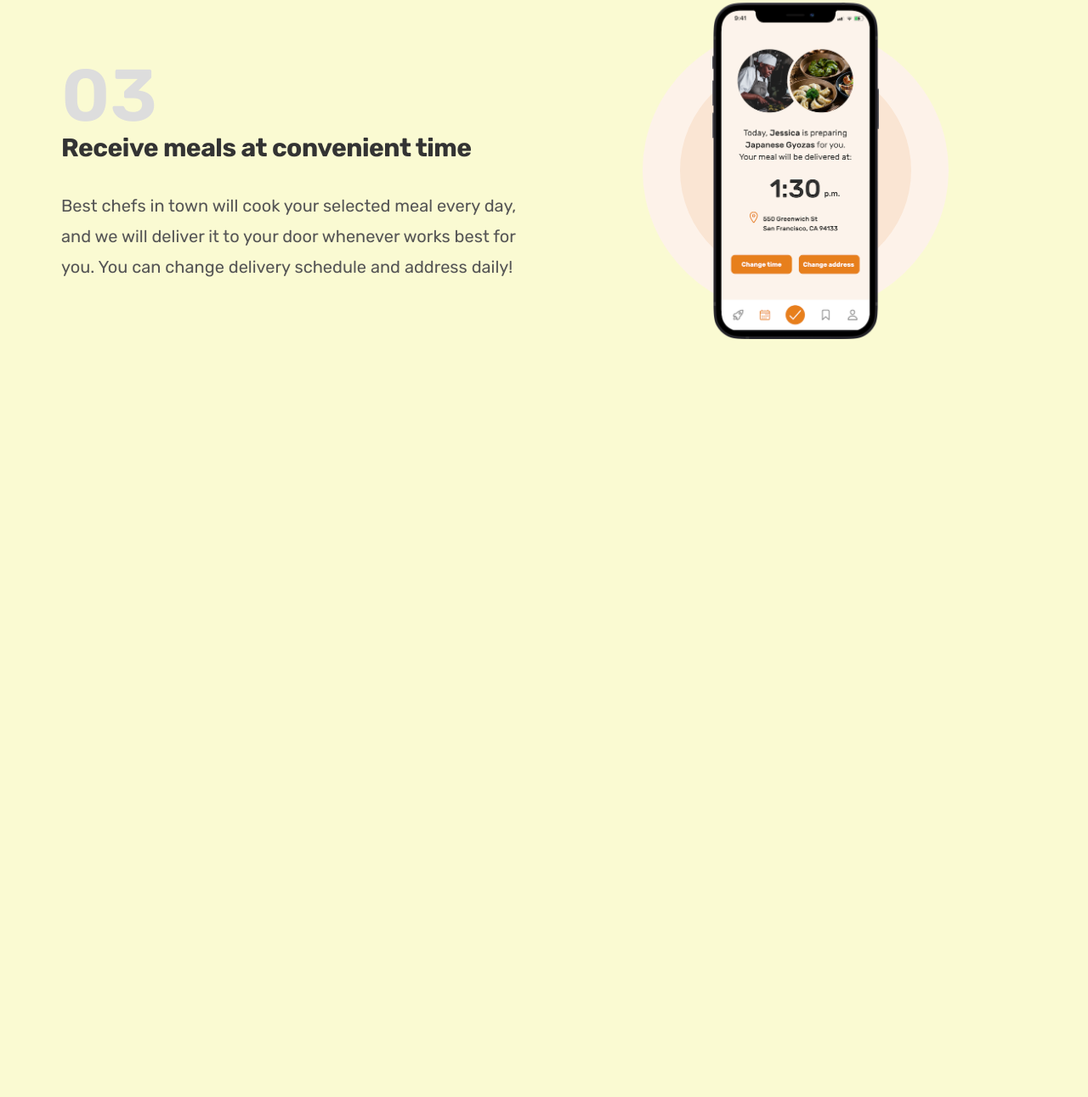
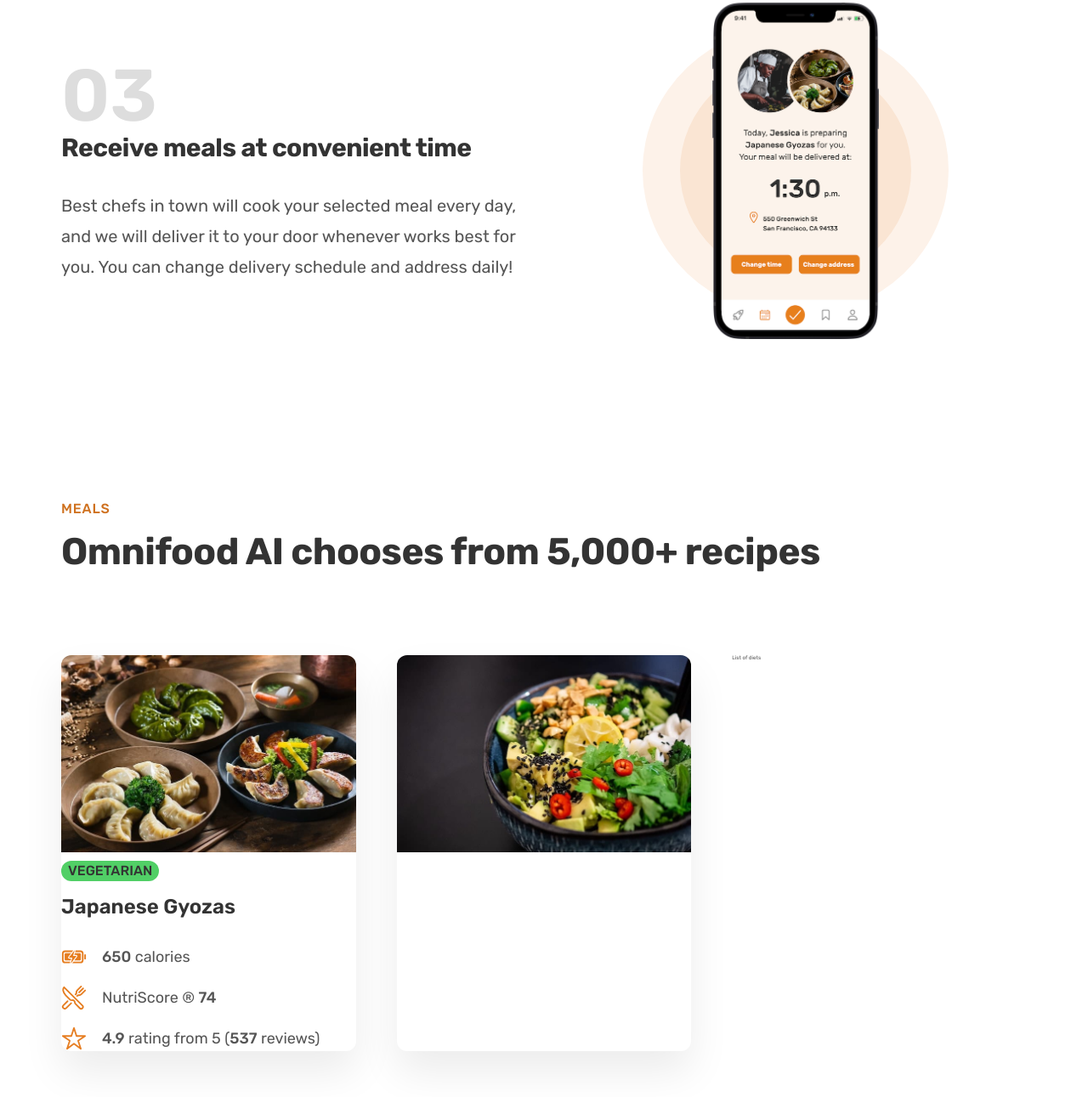
Before and after one commit to kostrovoi/1Jonas_website, a plain HTML site: page 07-Omnifood-Desktop/index.html in a window 1280 px wide. Shown: the part 2169-3460 px from the top of the page at 85% size. Before the commit the page ends 2664 px from the top, so only its background shows below. Drawn offline with nearby package versions, Linux system fonts and the light colour scheme.

Commit message:
21-01-22 section meals start

```diff
--- a/07-Omnifood-Desktop/css/general.css
+++ b/07-Omnifood-Desktop/css/general.css
@@ -45,18 +45,20 @@
 
 ---- 6 BORDER_RADIUS
 Default: 8px
+12px
 
 
 ---- 7 WHITESPACE
 
 - Spacing System
-  2 / 4 / 8 / 12 / 16 / 24 / 32 / 48 / 64 / 80 / 96 / 128
+  2 / 4 / 8 / 12 / 16 / 24 / 32 / 48 /
+  64 / 80 / 96 / 128
 
 */
 
 html,
 body {
-  background-color: lightgoldenrodyellow;
+  /* background-color: lightgoldenrodyellow; */
 
   /* Default font-size: 16px;  10px/16px=0.625 == 62.5%*/
   font-size: 62.5%;
@@ -86,6 +88,10 @@
   font: inherit;
 }
 
+strong {
+  font-weight: 500;
+}
+
 /* Reusable components ------------------------ */
 .container {
   max-width: 120rem;
@@ -93,12 +99,20 @@
   padding: 0 3.2rem;
 }
 
-.grid-2-col {
+.grid {
   display: grid;
   row-gap: 9.6rem;
   column-gap: 4.8rem;
+  align-items: center;
+}
+
+.grid-2-col {
   grid-template-columns: repeat(2, 1fr);
-  align-items: center;
+}
+
+.grid-3-col {
+  grid-template-columns: repeat(3, 1fr);
+  align-items: unset;
 }
 
 .heading-primary,
--- a/07-Omnifood-Desktop/css/style.css
+++ b/07-Omnifood-Desktop/css/style.css
@@ -207,3 +207,59 @@
   font-size: 2rem;
   line-height: 1.8;
 }
+
+/* Section Meals --------------------------------*/
+.section-meals {
+  padding: 9.6rem 0;
+}
+
+.meal {
+  box-shadow: 0 2.4rem 4.8rem rgba(0,0,0,0.08);
+  border-radius: 12px;
+  overflow: hidden;
+}
+
+.meal-tags {
+  margin: 1rem 0 1.8rem;
+}
+
+.tag {
+  display: inline-block;
+  font-size: 1.6rem;
+  font-weight: 500;
+  text-transform: uppercase;
+  padding: 0.4rem 0.8rem;
+  color: #333;
+  background-color: #51cf66;
+  border-radius: 100px;
+}
+
+.meal-title {
+  font-size: 2.4rem;
+  font-weight: 600;
+  color: #333;
+  margin-bottom: 3.2rem;
+}
+
+.meal-ingredients {
+  list-style: none;
+}
+
+.meal-ingredient {
+  font-size: 1.8rem;
+  margin-bottom: 1.8rem;
+
+  display: flex;
+  align-items: center;
+}
+
+.meal-ingredient:last-child {
+  margin-bottom: 0;
+}
+
+.meal-ingredient__icon {
+  width: 3rem;
+  height: 3rem;
+  color: #e67e22;
+  margin-right: 1.8rem;
+}
--- a/07-Omnifood-Desktop/index.html
+++ b/07-Omnifood-Desktop/index.html
@@ -76,8 +76,7 @@
         <h2 class="heading-secondary">Your daily dose of health in 3 simple steps</h2>
       </div>
 
-      <div class="container grid-2-col">
-
+      <div class="container grid grid-2-col">
         <!-- Step 01  -->
         <div class="step-text-box">
           <p class="step-number">01</p>
@@ -122,9 +121,46 @@
         </div>
       </div>
     </section>
+    <section class="section-meals">
+      <div class="container">
+        <span class="subheading">Meals</span>
+        <h2 class="heading-secondary">Omnifood AI chooses from 5,000+ recipes</h2>
+      </div>
+
+      <div class="container grid grid-3-col">
+        <div class="meal">
+          <img src="img/meals/meal-1.jpg" alt="Japanese Gyozas meal" class="meal-img">
+          <div class="meal-tags">
+            <span class="tag">Vegetarian</span>
+          </div>
+          <p class="meal-title">Japanese Gyozas</p>
+          <ul class="meal-ingredients">
+            <li class="meal-ingredient">
+              <ion-icon class="meal-ingredient__icon" name="battery-charging-outline"></ion-icon>
+              <span><strong>650</strong> calories</span>
+            </li>
+            <li class="meal-ingredient">
+              <ion-icon class="meal-ingredient__icon" name="restaurant-outline"></ion-icon>
+              <span>NutriScore &reg; <strong>74</strong></span>
+            </li>
+            <li class="meal-ingredient">
+              <ion-icon class="meal-ingredient__icon" name="star-outline"></ion-icon>
+              <span><strong>4.9</strong> rating from 5 (<strong>537</strong> reviews)</span>
+            </li>
+          </ul>
+        </div>
+        <div class="meal">
+          <img src="img/meals/meal-2.jpg" alt="" class="meal-img">
+        </div>
+        <div class="diets-list">
+          List of diets
+        </div>
+      </div>
+    </section>
   </main>
 
   <script src="js/index.js"></script>
+  <script type="module" src="https://unpkg.com/ionicons@5.5.2/dist/ionicons/ionicons.esm.js"></script>
 </body>
 
 </html>
```
